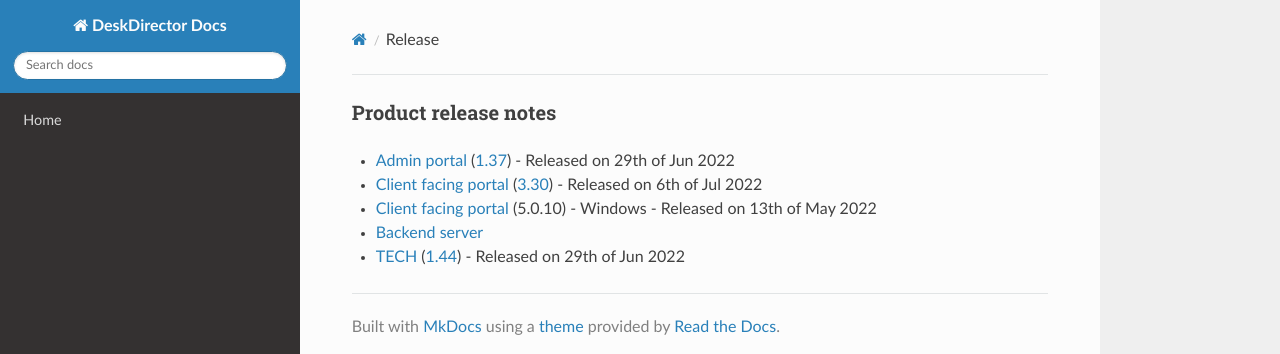
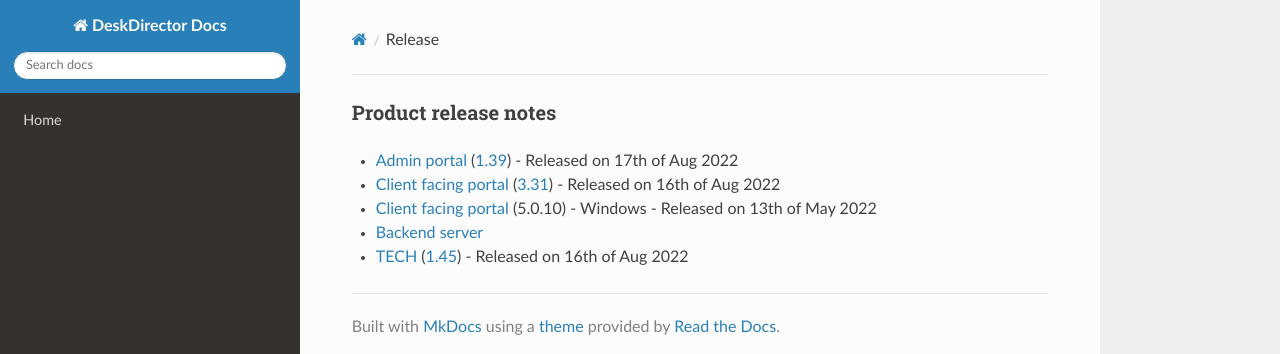
Before and after one commit to DeskDirector/docs, an MkDocs documentation site: the page built from docs/_contents/admin/home/release.md, in a window 1280 px wide. Shown: the top 354 px of the page. Built offline with MkDocs 1.6.1, drawn with Linux system fonts in a browser that asks for light colours; nearby versions of some CDN libraries; old or Windows-style settings are respelled for this version of MkDocs.

Commit message:
Update release.md

```diff
--- a/docs/_contents/admin/home/release.md
+++ b/docs/_contents/admin/home/release.md
@@ -1,6 +1,6 @@
 ### Product release notes
-* [Admin portal](/release-notes/admin) ([1.37](/configs/release-notes/admin/v1.37.1)) - Released on 29th of Jun 2022
-* [Client facing portal](/release-notes/portal) ([3.30](/configs/release-notes/portal/v3.30)) - Released on 6th of Jul 2022
+* [Admin portal](/release-notes/admin) ([1.39](/configs/release-notes/admin/v1.39.1)) - Released on 17th of Aug 2022
+* [Client facing portal](/release-notes/portal) ([3.31](/configs/release-notes/portal/v3.31)) - Released on 16th of Aug 2022
 * [Client facing portal](https://help.deskdirector.com/article/4uzjpwaiou) (5.0.10) - Windows - Released on 13th of May 2022
 * [Backend server](https://help.deskdirector.com/article/5ml4ieesph-server-changelog)
-* [TECH](/release-notes/tech) ([1.44](/configs/release-notes/tech/v1.43)) - Released on 29th of Jun 2022
+* [TECH](/release-notes/tech) ([1.45](/configs/release-notes/tech/v1.45)) - Released on 16th of Aug 2022
```
